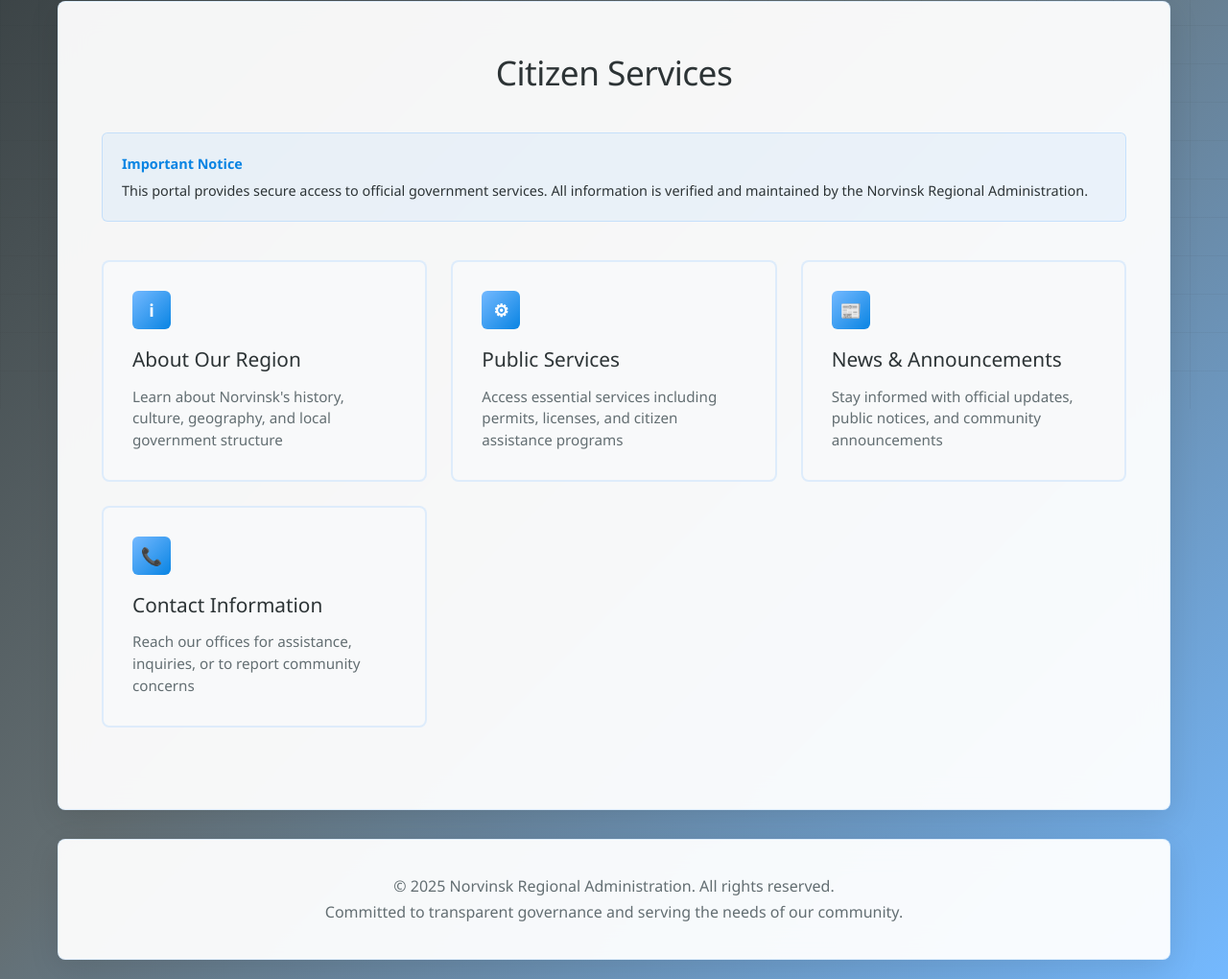
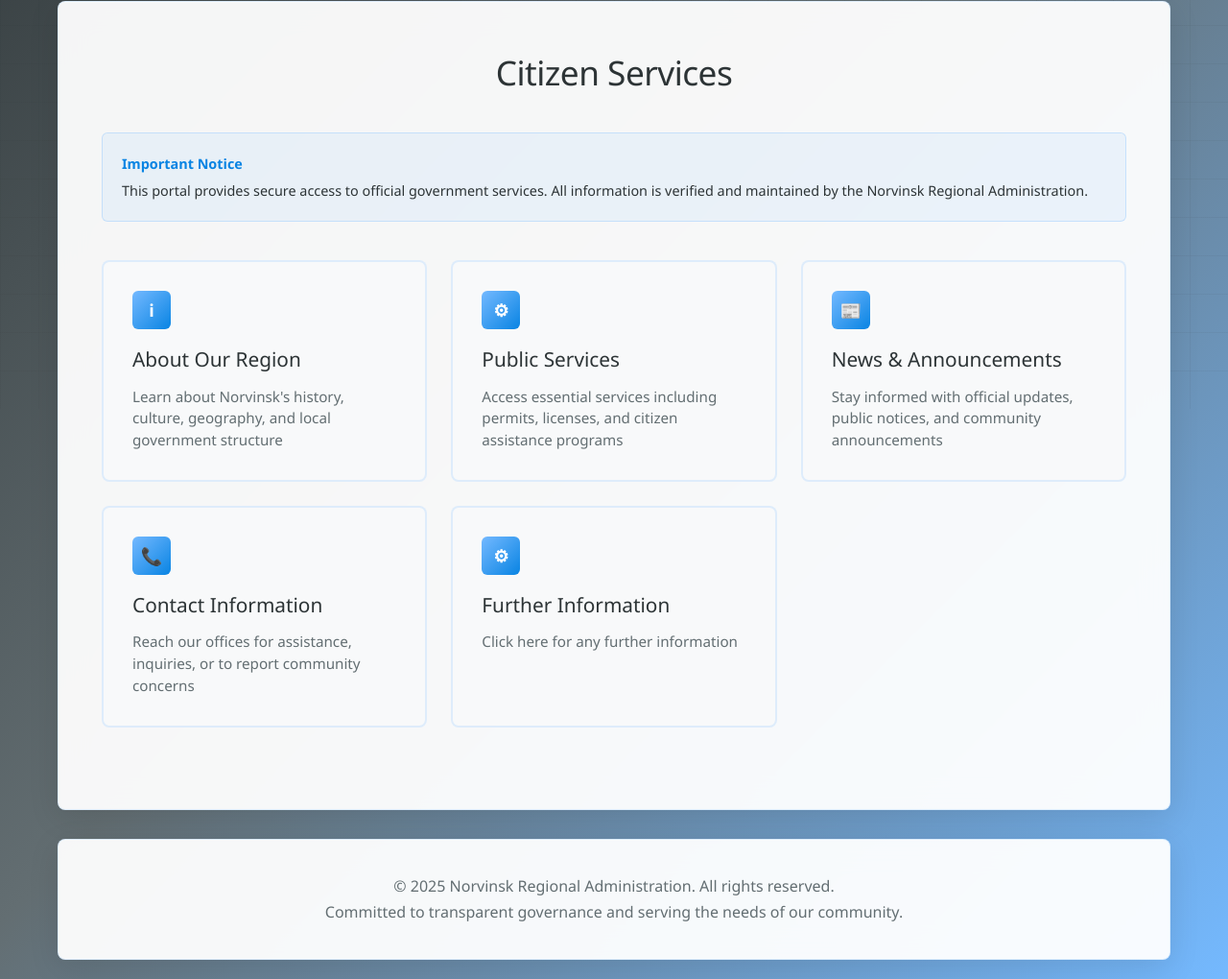
Before and after one commit to BareknuckleBill/BareknuckleBill.github.io, a plain HTML site: page index.html in a window 1280 px wide. Shown: the part 374-1394 px from the top of the page at 96% size. Drawn offline with Linux system fonts and the light colour scheme.

Commit message:
Update index.html

```diff
--- a/index.html
+++ b/index.html
@@ -328,6 +328,11 @@
                     <div class="nav-title">Contact Information</div>
                     <div class="nav-description">Reach our offices for assistance, inquiries, or to report community concerns</div>
                 </a>
+                    <a href="buffer.html" class="nav-item" role="button" tabindex="0">
+                    <div class="nav-icon">⚙</div>
+                    <div class="nav-title">Further Information</div>
+                    <div class="nav-description">Click here for any further information</div>
+                </a>
             </div>
         </main>
 
```
